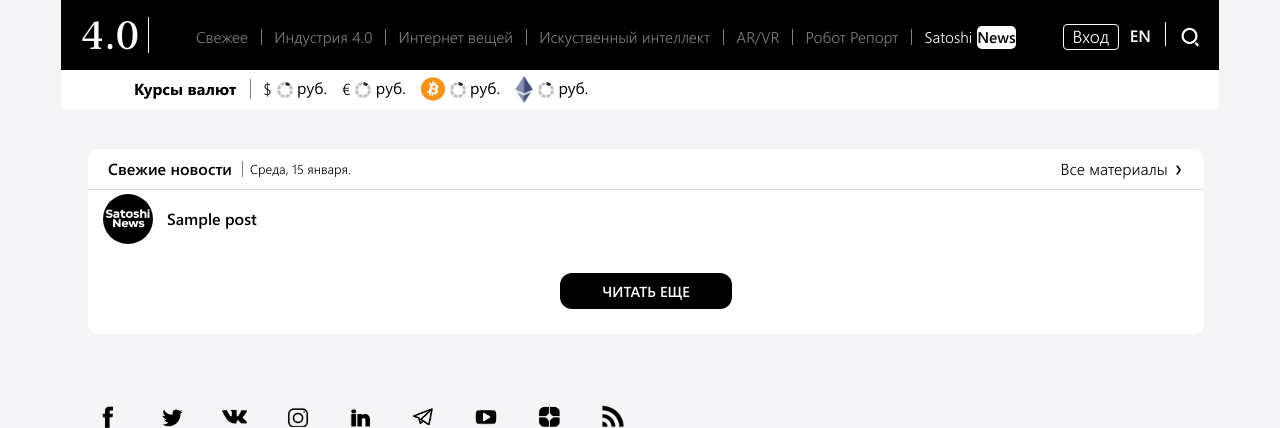
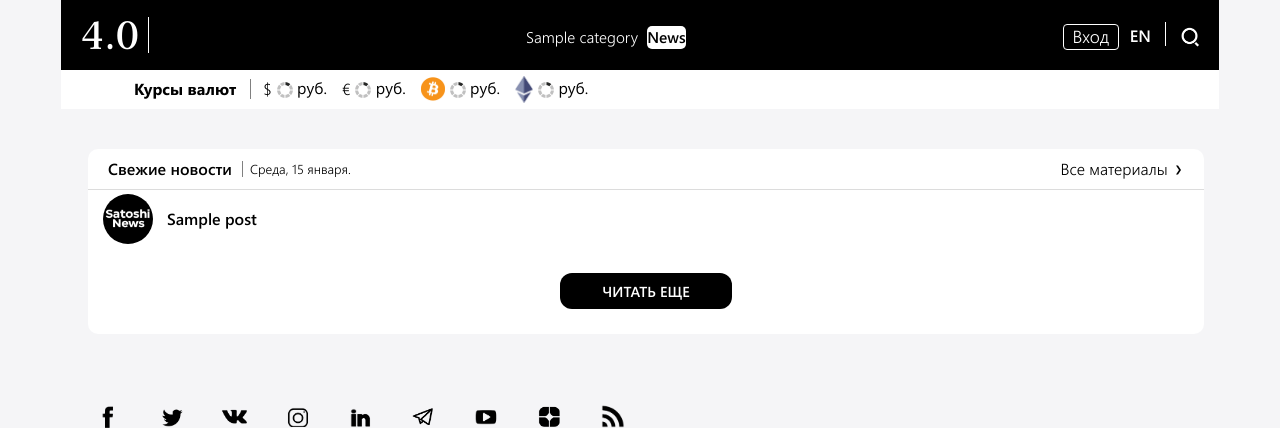
Before and after one commit to nmaslov255/industry, a Django app: template industry/main/templates/main/news.html in a window 1280 px wide. Shown: the top 428 px of the page. Run offline with Django 3.2, Linux system fonts and the light colour scheme; tables that the repository leaves empty hold one stand-in row (values such as "Sample post"); the template is opened without the code that fills it: values that come from a table or form of the project are taken from there, most other values are stand-ins (such as "Sample title", 1, 10 or a date in 2020); some libraries are stand-ins or nearby versions; some web fonts are replaced.

Commit message:
select category from db

```diff
--- a/industry/main/models.py
+++ b/industry/main/models.py
@@ -5,10 +5,14 @@ class Category(models.Model):
     slug = models.SlugField(max_length=50, blank=True)
 
     is_news = models.BooleanField(default=False)
-    is_disabled = models.BooleanField(default=False)
+
+    order = models.PositiveIntegerField(default=0, blank=False, null=False)
 
     def __str__(self):
         return "{}".format(self.name)
+
+    class Meta:
+        ordering = ['order']
 
 class Post(models.Model):
     category = models.ForeignKey(Category, on_delete=models.SET_NULL, null=True)
--- a/industry/main/services/CRUD.py
+++ b/industry/main/services/CRUD.py
@@ -13,3 +13,6 @@ def get_category_id(slug):
         return Category.objects.filter(slug=slug).get().id
     except Category.DoesNotExist:
         raise Http404("Category does not exist")
+
+def get_all_categories():
+    return Category.objects.all().order_by('order')
--- a/industry/main/templates/main/index.html
+++ b/industry/main/templates/main/index.html
@@ -1 +1,21 @@
 {% extends 'base.html' %}
+
+{% block category %}
+    {% for category in categories %}
+        <li>
+            <a href="{% url 'main:news' category.slug %}">
+                {{ category.name }} {% if category.is_news %}<div class="top__hub">News</div>{% endif %}
+            </a>
+        </li>
+    {% endfor %}
+{% endblock category %}
+
+{% block category_burger %}
+    {% for category in categories %}
+        <li>
+            <a href="#" class="disabled">
+                {{ category.name }}
+            </a>
+        </li>
+    {% endfor %}
+{% endblock category_burger %}
--- a/industry/main/templates/main/news.html
+++ b/industry/main/templates/main/news.html
@@ -1,4 +1,4 @@
-{% extends 'base.html' %}
+{% extends 'main/index.html' %}
 {% load static %}
 
 {% block news %}
--- a/industry/main/views.py
+++ b/industry/main/views.py
@@ -3,7 +3,7 @@ from django.template import loader
 
 from .models import Post, Category
 
-from .services.CRUD import get_posts, get_category_id
+from .services.CRUD import get_posts, get_category_id, get_all_categories
 from .services.helpers import datetime_calendar
 
 import datetime
@@ -26,6 +26,8 @@ def news(request, category_slug, limit=10):
 
     category_id = get_category_id(category_slug)
 
+    categories = get_all_categories()
+
     news = []
     for start_date in datetime_calendar(start_date, today, delta):
         end_date = start_date+delta
@@ -35,7 +37,7 @@ def news(request, category_slug, limit=10):
                       'posts': posts[:limit] })
 
     return HttpResponse(template.render({
-        'news': news[::-1], 'category_id': category_id}, request))
+        'news': news[::-1], 'category_id': category_id, 'categories': categories}, request))
 
 def news_ajax(request, category_id, start_date, limit=10):
     template = loader.get_template('main/posts.html')
--- a/industry/templates/base.html
+++ b/industry/templates/base.html
@@ -33,6 +33,7 @@
                         4.0
                     </div>
                     <ul class="d-flex top__old">
+                        {% block category %}
                         <li>
                             <a href="{% url 'main:news' 'fresh' %}" class="disabled">
                                  Свежее
@@ -64,10 +65,11 @@
                             </a>
                         </li>
                         <li>
-                            <a href="{% url 'main:news' 'satoshi' %}">
+                            <a href="#">
                                 Satoshi<div class="top__hub">News</div>
                             </a>
                         </li>
+                        {% endblock category %}
                     </ul>
                     <div class="top__info d-flex">
                         <a href="#" class="top__enter">
@@ -91,6 +93,7 @@
         <div class="burger">
             <div class="burger__flex d-flex">
                 <ul>
+                    {% block category_burger %}
                     <li>
                         <a href="#" class="disabled">
                              Свежее
@@ -122,10 +125,11 @@
                         </a>
                     </li>
                     <li>
-                        <a href="{% url 'main:news' 'satoshi' %}">
+                        <a href="#">
                             Satoshi<div class="top__hub">News</div>
                         </a>
                     </li>
+                    {% endblock category_burger %}
                 </ul>
             </div>
         </div>
```
Also changed, not shown: industry/main/migrations/0008_auto_20201202_0222.py (added), industry/main/migrations/0009_auto_20201202_0243.py (added), industry/main/migrations/0010_auto_20201202_0245.py (added), industry/main/migrations/0011_auto_20201202_0319.py (added).
